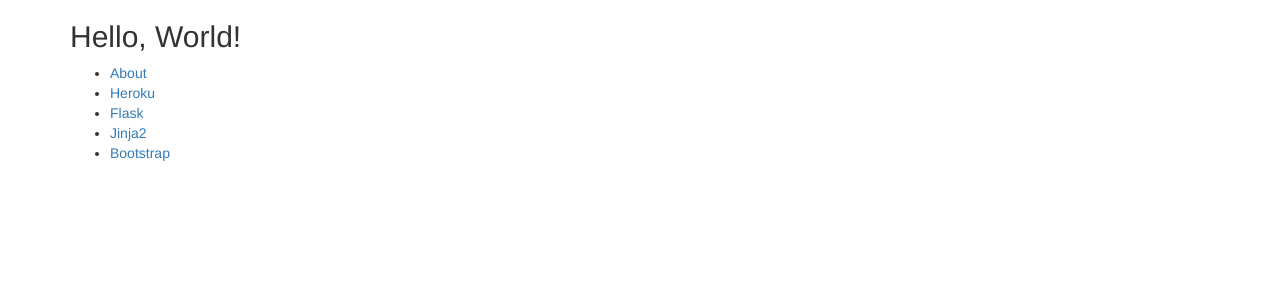
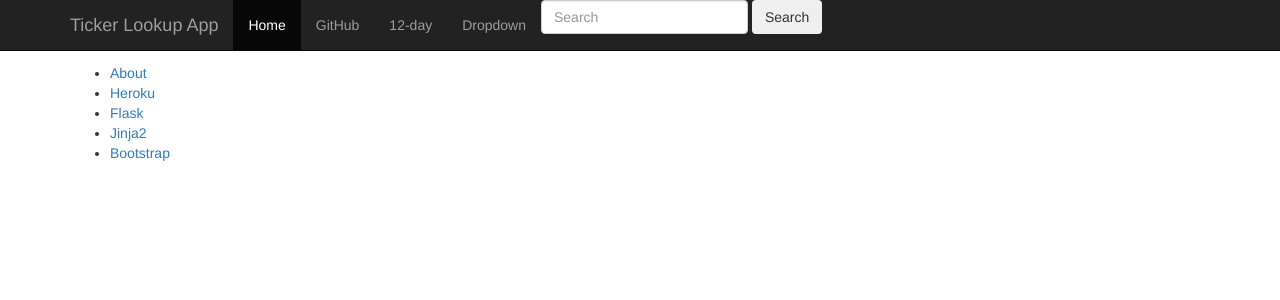
Before and after one commit to alzulas/flask-framework, a Flask app: page / in a window 1280 px wide. Shown: the top 300 px of the page. Run offline with Flask 2, Linux system fonts and the light colour scheme; some libraries are stand-ins or nearby versions.

Commit message:
Added Navbar

```diff
--- a/templates/index.html
+++ b/templates/index.html
@@ -7,12 +7,54 @@
     <meta name="author" content="@gotoariel">
     <!-- <link rel="icon" href="favicon.ico"> -->
 
-    <title>Wilkommen, bienvenue, and welcome to Heroku!</title>
+    <title>Zulas AlphaVantage Stock Ticker</title>
 
     <!-- Bootstrap core CSS -->
     <link rel="stylesheet" href="https://maxcdn.bootstrapcdn.com/bootstrap/3.3.7/css/bootstrap.min.css">
   </head>
   <body>
+    <!-- navigation -->
+    <nav class="navbar navbar-inverse navbar-fixed-top" role="navigation">
+      <div class="container">
+        <!-- Brand and toggle get grouped for better mobile display -->
+        <div class="navbar-header">
+          <button type="button" class="navbar-toggle" data-toggle="collapse" data-target="#nav-1">
+          <span class="sr-only">Toggle navigation</span>
+          </button>
+          <span class="navbar-brand">Ticker Lookup App</span>
+        </div>
+
+        <div class="collapse navbar-collapse" id="nav-1">
+          <ul class="nav navbar-nav">
+            <li class="nav-item active">
+              <a class="nav-link" href="#">Home<span class="sr-only">(current)</span></a>
+            </li>
+            <li class="nav-item">
+              <a class="nav-link" href="https://github.com/thedataincubator/flask-framework">GitHub</a>
+            </li>
+            <li class="nav-item">
+              <a class="nav-link" href="https://www.thedataincubator.com/12day.html">12-day</a>
+            </li>
+
+            <li class="nav-item dropdown">
+              <a class="nav-link dropdown-toggle" href="http://example.com" id="dropdown01" data-toggle="dropdown" aria-haspopup="true" aria-expanded="false">Dropdown</a>
+              <div class="dropdown-menu" aria-labelledby="dropdown01">
+                <a class="dropdown-item" href="#">Action</a>
+                <a class="dropdown-item" href="#">Another action</a>
+                <a class="dropdown-item" href="#">Something else here</a>
+              </div>
+            </li>
+
+          </ul>
+
+          <form class="form-inline my-2 my-lg-0">
+            <input class="form-control mr-sm-2" type="text" placeholder="Search" aria-label="Search">
+            <button class="btn btn-outline-success my-2 my-sm-0" type="submit">Search</button>
+          </form>
+
+        </div>
+      </div>
+    </nav>
     <div class="container">
       <div class="row">
         <div class="col-lg-12 text-left">
```
Also changed, not shown: alpha_vantage.py (added, +30 -0 lines).
